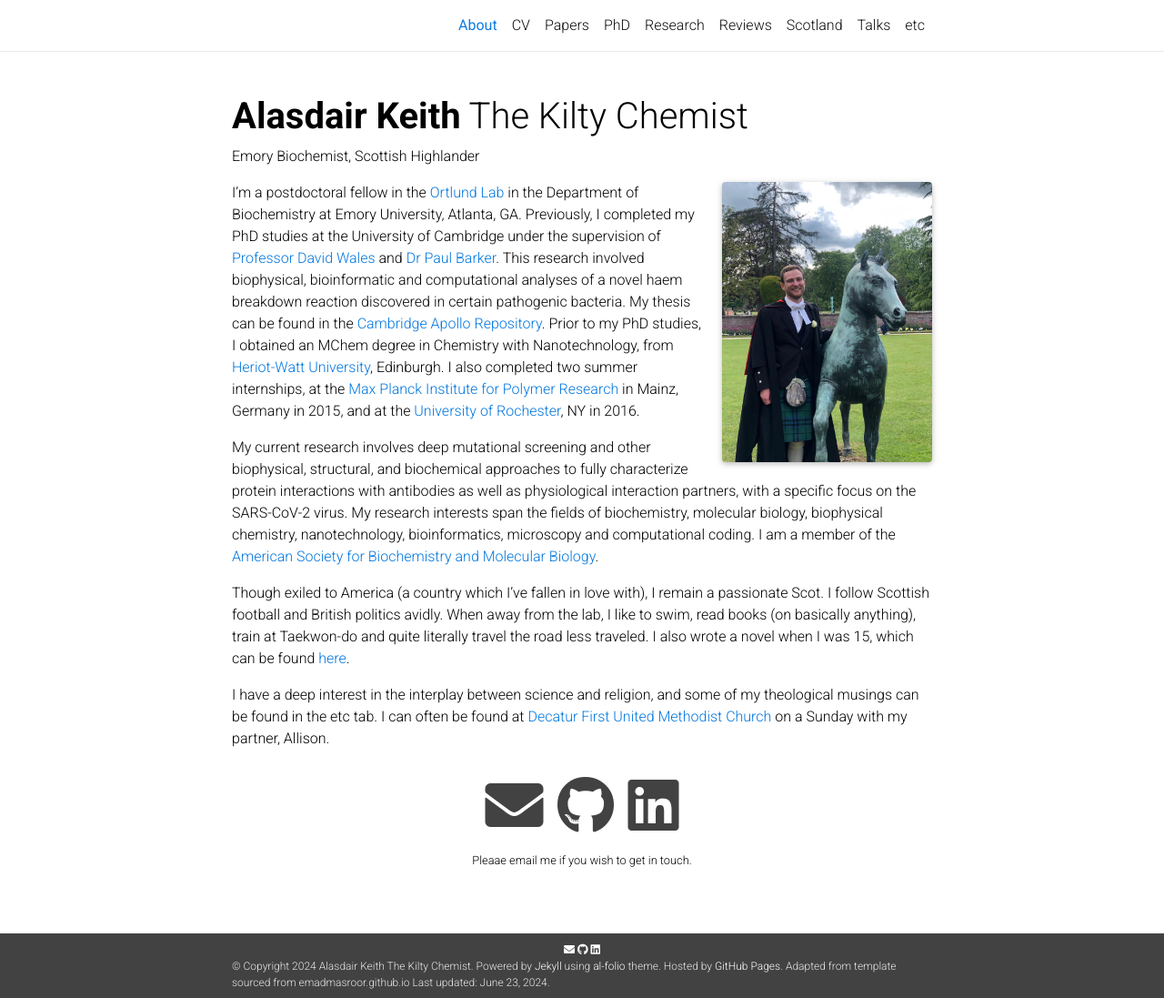
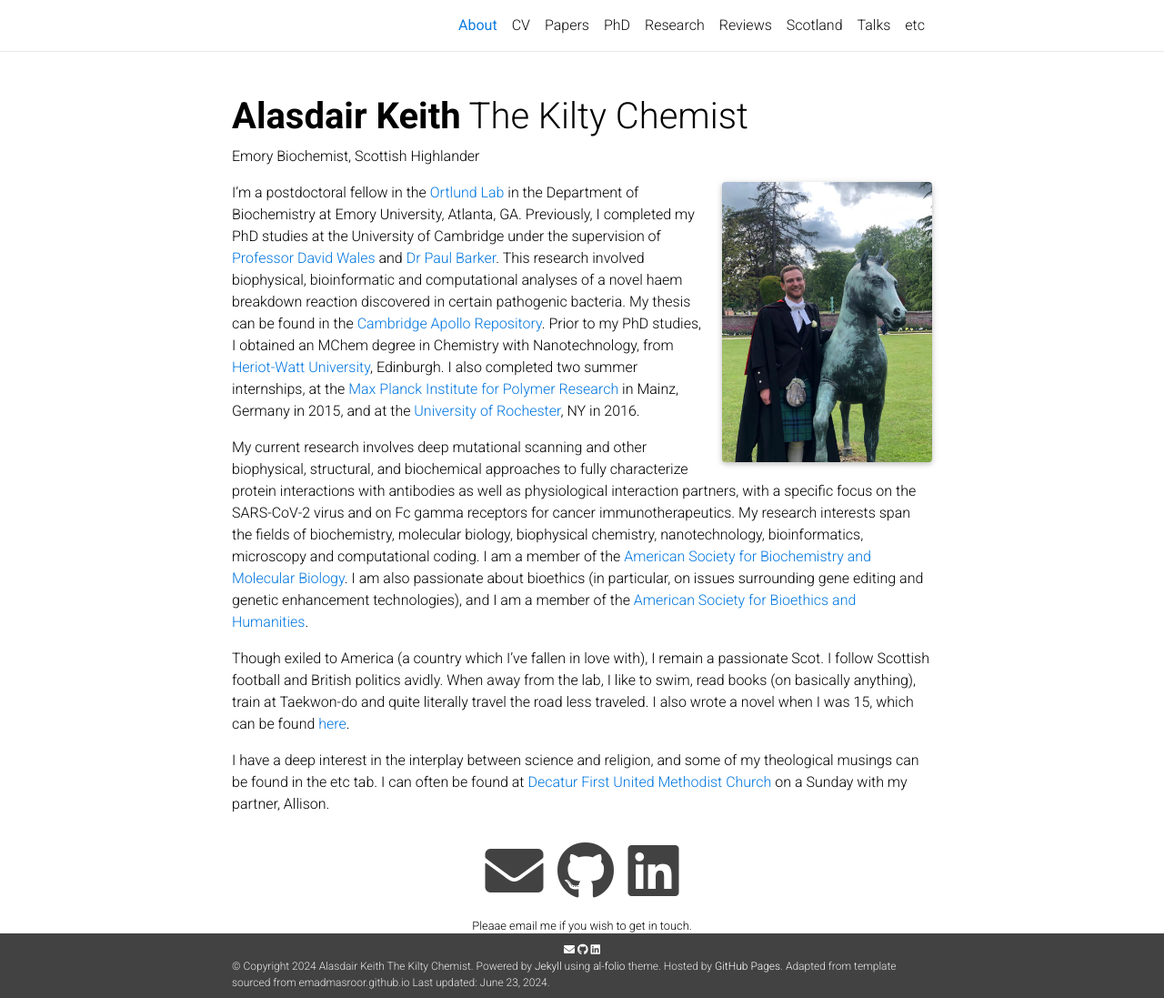
Before and after one commit to AlasdairKeith/AlasdairKeith.github.io, a Jekyll site: the page built from docs/index.md, in a window 1280 px wide and 1097 px high. Shown: the whole window at 91% size. Built offline with Jekyll 4.4.1, drawn with Linux system fonts in a browser that asks for light colours; nearby versions of some CDN libraries; a style sheet for code colours, icons or effects is not loaded.

Commit message:
added asbh to index.md

```diff
--- a/docs/index.md
+++ b/docs/index.md
@@ -16,7 +16,7 @@
 
 I'm a postdoctoral fellow in the [Ortlund Lab](https://med.emory.edu/departments/biochemistry/research-labs/ortlund/index.html) in the Department of Biochemistry at Emory University, Atlanta, GA. Previously, I completed my PhD studies at the University of Cambridge under the supervision of [Professor David Wales](https://www.ch.cam.ac.uk/person/dw34) and [Dr Paul Barker](https://www.ch.cam.ac.uk/person/pdb30). This research involved biophysical, bioinformatic and computational analyses of a novel haem breakdown reaction discovered in certain pathogenic bacteria. My thesis can be found in the [Cambridge Apollo Repository](https://www.repository.cam.ac.uk/handle/1810/332914). Prior to my PhD studies, I obtained an MChem degree in Chemistry with Nanotechnology, from [Heriot-Watt University](https://www.hw.ac.uk/uk/schools/engineering-physical-sciences/teaching/chemistry.htm), Edinburgh. I also completed two summer internships, at the [Max Planck Institute for Polymer Research](https://www.mpip-mainz.mpg.de/en/home) in Mainz, Germany in 2015, and at the [University of Rochester](https://www.sas.rochester.edu/chm/groups/krauss/), NY in 2016.
 
-My current research involves deep mutational screening and other biophysical, structural, and biochemical approaches to fully characterize protein interactions with antibodies as well as physiological interaction partners, with a specific focus on the SARS-CoV-2 virus. My research interests span the fields of biochemistry, molecular biology, biophysical chemistry, nanotechnology, bioinformatics, microscopy and computational coding.  I am a member of the [American Society for Biochemistry and Molecular Biology](https://www.asbmb.org/).
+My current research involves deep mutational scanning and other biophysical, structural, and biochemical approaches to fully characterize protein interactions with antibodies as well as physiological interaction partners, with a specific focus on the SARS-CoV-2 virus and on Fc gamma receptors for cancer immunotherapeutics. My research interests span the fields of biochemistry, molecular biology, biophysical chemistry, nanotechnology, bioinformatics, microscopy and computational coding.  I am a member of the [American Society for Biochemistry and Molecular Biology](https://www.asbmb.org/). I am also passionate about bioethics (in particular, on issues surrounding gene editing and genetic enhancement technologies), and I am a member of the [American Society for Bioethics and Humanities](https://asbh.org/).
 
 Though exiled to America (a country which I've fallen in love with), I remain a passionate Scot. I follow Scottish football and British politics avidly. When away from the lab, I like to swim, read books (on basically anything), train at Taekwon-do and quite literally travel the road less traveled. I also wrote a novel when I was 15, which can be found [here](https://www.amazon.co.uk/Man-Who-Fooled-Scotland/dp/1500522368).
 
```
